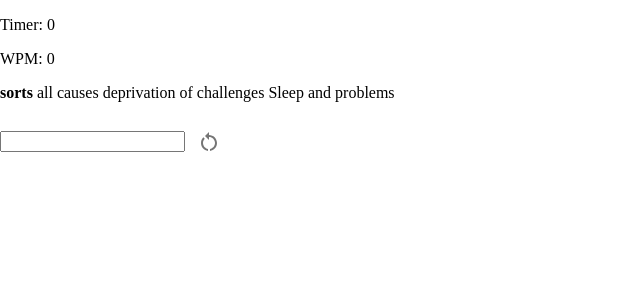
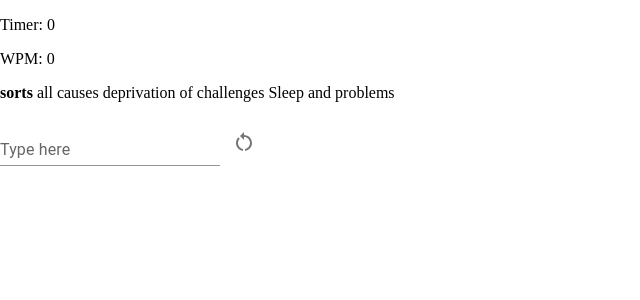
Before and after one commit to albert-dinh-01/TypingTest, a React (Create React App) app in the folder front/: page / in a window 1280 px wide. Shown: the top 300 px of the page, without its empty margins (0-640 px from the left). Built offline with nearby package versions, Linux system fonts and the light colour scheme.

Commit message:
Added the reset button

```diff
--- a/front/src/components/TextField/TextField.tsx
+++ b/front/src/components/TextField/TextField.tsx
@@ -2,6 +2,7 @@ import React, { useState, useRef, useEffect } from "react";
 import "./styles/TextField.css";
 import RestartAltIcon from "@mui/icons-material/RestartAlt";
 import IconButton from "@mui/material/IconButton";
+import TextField from "@mui/material/TextField";
 
 // TODO: Add a reset button
 const getText = () =>
@@ -118,7 +119,7 @@ const TextFieldComponent = () => {
 					);
 				})}
 			</p>
-			<input
+			<TextField
 				type="text"
 				name="mainTextField"
 				value={userInput}
@@ -127,6 +128,9 @@ const TextFieldComponent = () => {
 					processInput(e.target.value);
 					setCountKeyStrokes((old) => old + 1);
 				}}
+				id="standard-basic"
+				label="Type here"
+				variant="standard"
 			/>
 			<IconButton aria-label="delete" size="large">
 				<RestartAltIcon />
```
